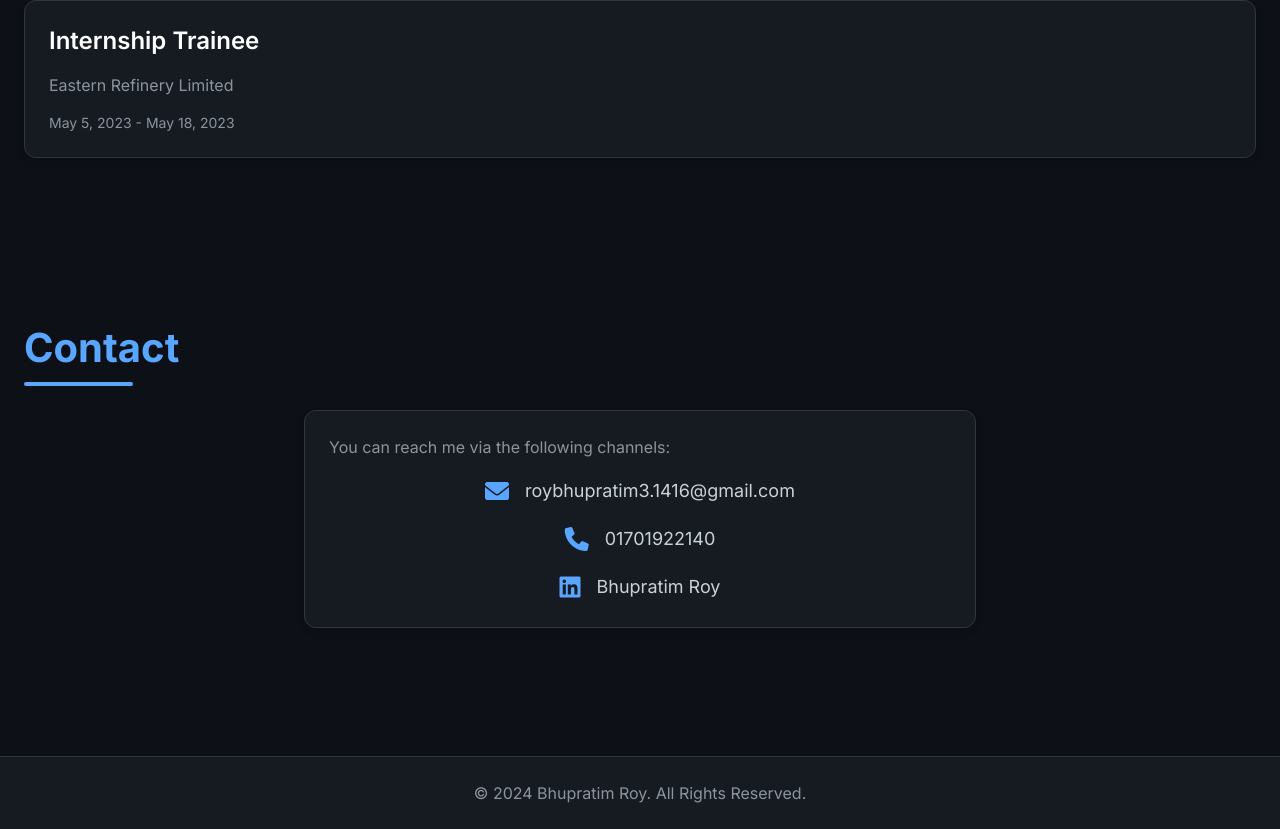
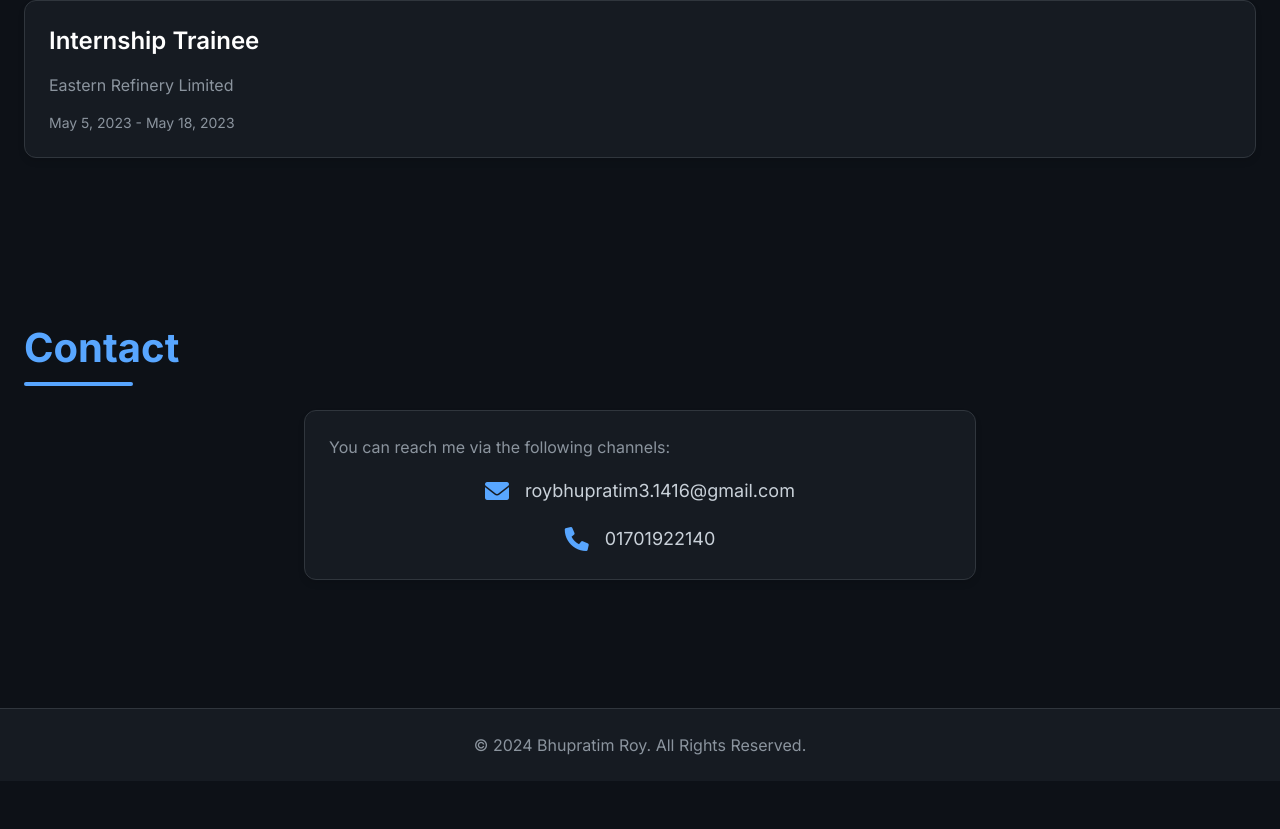
Before and after one commit to roybhupratim/portfolio, a plain HTML site: page index.html in a window 1280 px wide. Shown: the part 2448-3277 px from the top of the page. After the commit the page ends 3229 px from the top, so only its background shows below. Drawn offline with nearby package versions, Linux system fonts and the light colour scheme.

Commit message:
Update index.html

```diff
--- a/index.html
+++ b/index.html
@@ -198,10 +198,10 @@
                         <i class="fas fa-phone text-[#58a6ff] text-2xl"></i>
                         <span class="text-lg">01701922140</span>
                     </div>
-                    <div class="flex items-center gap-4 justify-center">
+                   <!-- <div class="flex items-center gap-4 justify-center">
                         <i class="fab fa-linkedin text-[#58a6ff] text-2xl"></i>
                         <span class="text-lg"><a href="https://www.linkedin.com/in/bhupratim-roy/" target="_blank" class="hover:underline">Bhupratim Roy</a></span>
-                    </div>
+                    </div>-->
                 </div>
             </div>
         </section>
```
